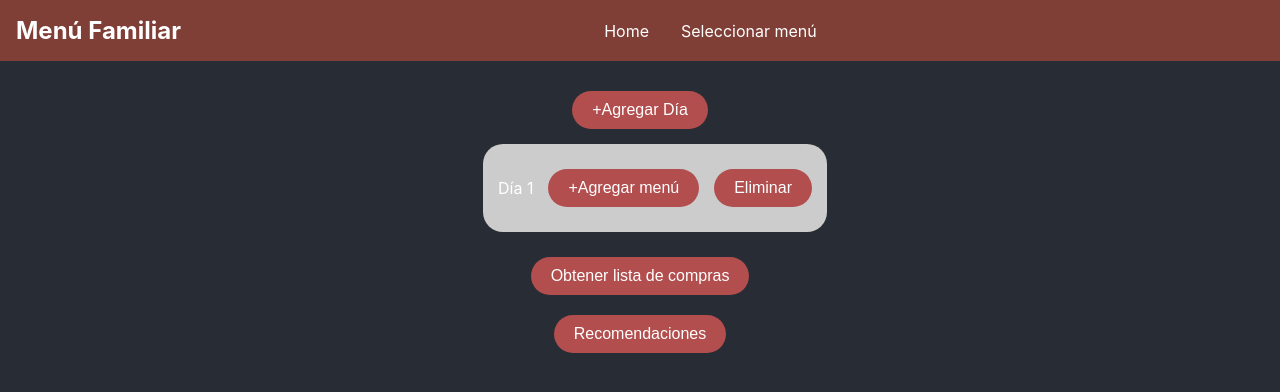
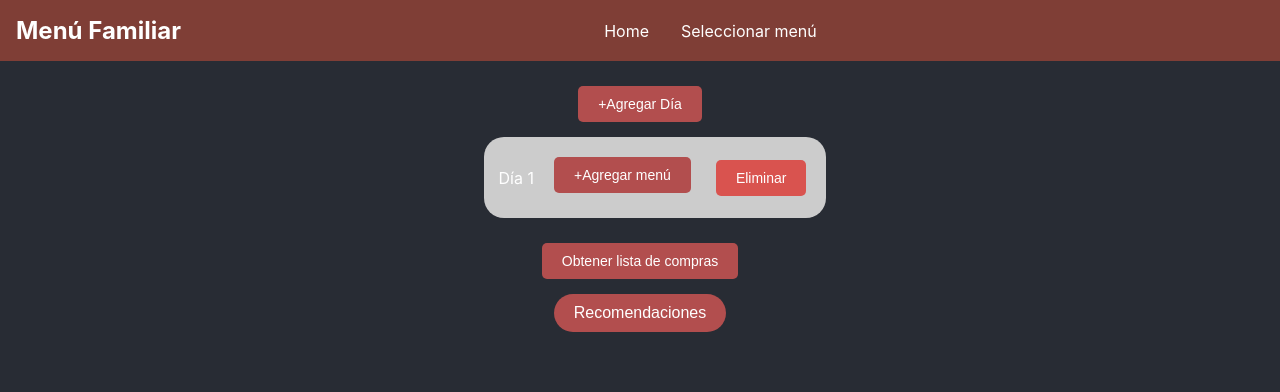
Before and after one commit to dmoyan0/DIU, a React (Create React App) app in the folder menu-familiar/: page /menu in a window 1280 px wide. Shown: the top 392 px of the page. Built offline with nearby package versions, Linux system fonts and the light colour scheme.

Commit message:
Update MenuView.css

```diff
--- a/menu-familiar/src/components/MenuView.css
+++ b/menu-familiar/src/components/MenuView.css
@@ -1,27 +1,54 @@
+/* Estilos iniciales */
 .menu-view {
   display: flex;
   flex-direction: column;
   align-items: center;
   padding: 20px;
   background-color: #282c34;
-    color: #fff; /* Texto blanco */
+  color: #fff;
   height: 100vh;
 }
 
+/* Botones principales */
 .add-week-button,
 .delete-week-button,
 .add-menu-button,
-  .shopping-list-button {
+.shopping-list-button,
+.recommendations-button {
   background-color: #b24e4e;
   color: #fff;
   border: none;
   padding: 10px 20px;
-    border-radius: 20px;
-    margin: 10px 0;
-    font-size: 1rem;
+  border-radius: 5px;
   cursor: pointer;
+  font-size: 14px;
+  margin: 5px;
+  transition: background-color 0.3s;
 }
 
+.add-week-button:hover,
+.delete-week-button:hover,
+.add-menu-button:hover,
+.shopping-list-button:hover,
+.recommendations-button:hover {
+  background-color: #a43e3e;
+}
+
+/* Contenedor de semanas */
+.week-container {
+  display: flex;
+  gap: 20px;
+  margin: 0 10px;
+}
+
+.weekColumn {
+  display: flex;
+  flex-direction: column;
+  gap: 10px;
+  margin: 0 10px;
+}
+
+/* Estilos de cada semana */
 .week {
   width: 100%;
   max-width: 600px;
@@ -34,28 +61,49 @@
   justify-content: space-between;
   align-items: center;
 }
-  .week-container {
-    display: flex;
-    gap: 20px; /* Space between columns */
-    margin: 0 10px;
-  }
-  .weekColumn {
+
+.selected-menu-list {
   display: flex;
   flex-direction: column;
-    gap: 10px; /* Space between weeks within each column */
-    margin: 0 10px;
-  }
-  .add-week-button:hover,
-  .add-menu-button:hover,
-  .shopping-list-button:hover {
-    background-color: #a43e3e;
+  gap: 5px;
+  margin-top: 10px;
 }
 
-  .shopping-list-button {
-    margin-top: 20px;
+.selected-menu {
+  display: flex;
+  align-items: center;
+  gap: 10px;
 }
 
+/* Botón para eliminar un platillo */
+.delete-menu-button {
+  background: none;
+  border: none;
+  color: red;
+  cursor: pointer;
+  font-size: 1.2em;
+}
 
+.delete-menu-button:hover {
+  color: darkred;
+}
+
+/* Botón "Agregar más platillos" */
+.add-more-button {
+  background-color: #5cb85c;
+  color: white;
+  border: none;
+  padding: 5px 10px;
+  border-radius: 5px;
+  cursor: pointer;
+  margin-top: 0px;
+}
+
+.add-more-button:hover {
+  background-color: #4cae4c;
+}
+
+/* Estilos del modal */
 .modal-overlay {
   position: fixed;
   top: 0;
@@ -97,9 +145,11 @@
   background-color: #888;
 }
 
+/* Botón para cerrar el modal */
 .close-modal-button {
   margin-top: 20px;
-    background-color: #d9534f;
+  margin-left: 50px; /* Ajusta el valor según la distancia deseada */
+  background-color: #a43e3e;
   color: white;
   border: none;
   padding: 10px 20px;
@@ -107,48 +157,14 @@
   cursor: pointer;
 }
 
+
 .close-modal-button:hover {
   background-color: #c9302c;
 }
 
-
-  .selected-menu-list {
-    display: flex;
-    flex-direction: column;
-    gap: 5px;
-    margin-top: 10px;
-  }
-
-  .selected-menu {
-    display: flex;
-    align-items: center;
-    gap: 10px;
-  }
-
-  .delete-menu-button {
-    background: none;
-    border: none;
-    color: red;
-    cursor: pointer;
-    font-size: 1.2em;
-  }
-
-  .delete-menu-button:hover {
-    color: darkred;
-  }
-
-  .add-more-button {
-    background-color: #5cb85c;
-    color: white;
-    border: none;
-    padding: 5px 10px;
-    border-radius: 5px;
-    cursor: pointer;
-    margin-top: 10px;
-  }
-
-  .add-more-button:hover {
-    background-color: #4cae4c;
+/* Lista de compras */
+.shopping-list-button {
+  margin-top: 20px;
 }
 
 .shopping-list {
@@ -181,10 +197,7 @@
   list-style-type: disc;
 }
 
-  .modal-overlay .modal .close-modal-button {
-    background-color: #a43e3e;
-  }
-
+/* Botón para recomendaciones */
 .recommendations-button {
   background-color: #b24e4e;
   color: #fff;
@@ -199,3 +212,28 @@
 .recommendations-button:hover {
   background-color: #a43e3e;
 }
+
+/* Sección de botones de acción */
+.action-buttons {
+  display: flex;
+  gap: 10px;
+  margin-top: 10px;
+}
+
+.add-week-button,
+.add-menu-button {
+  margin-bottom: 10px;
+}
+
+.delete-week-button {
+  background-color: #d9534f;
+  color: white;
+  border: none;
+  padding: 10px 20px;
+  border-radius: 5px;
+  cursor: pointer;
+}
+
+.delete-week-button:hover {
+  background-color: #c9302c;
+}
```
Lines whose indentation alone changed are shown as unchanged.
